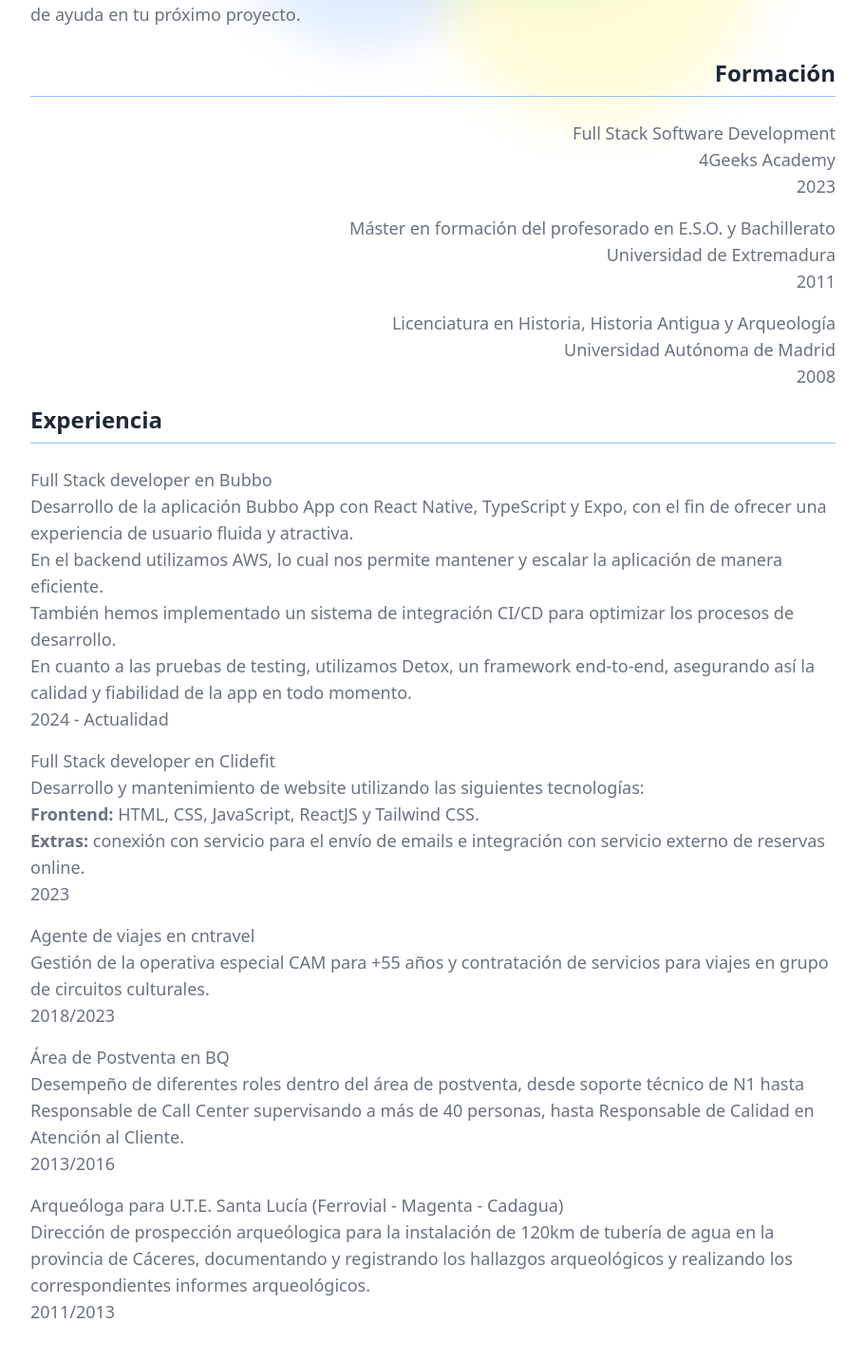
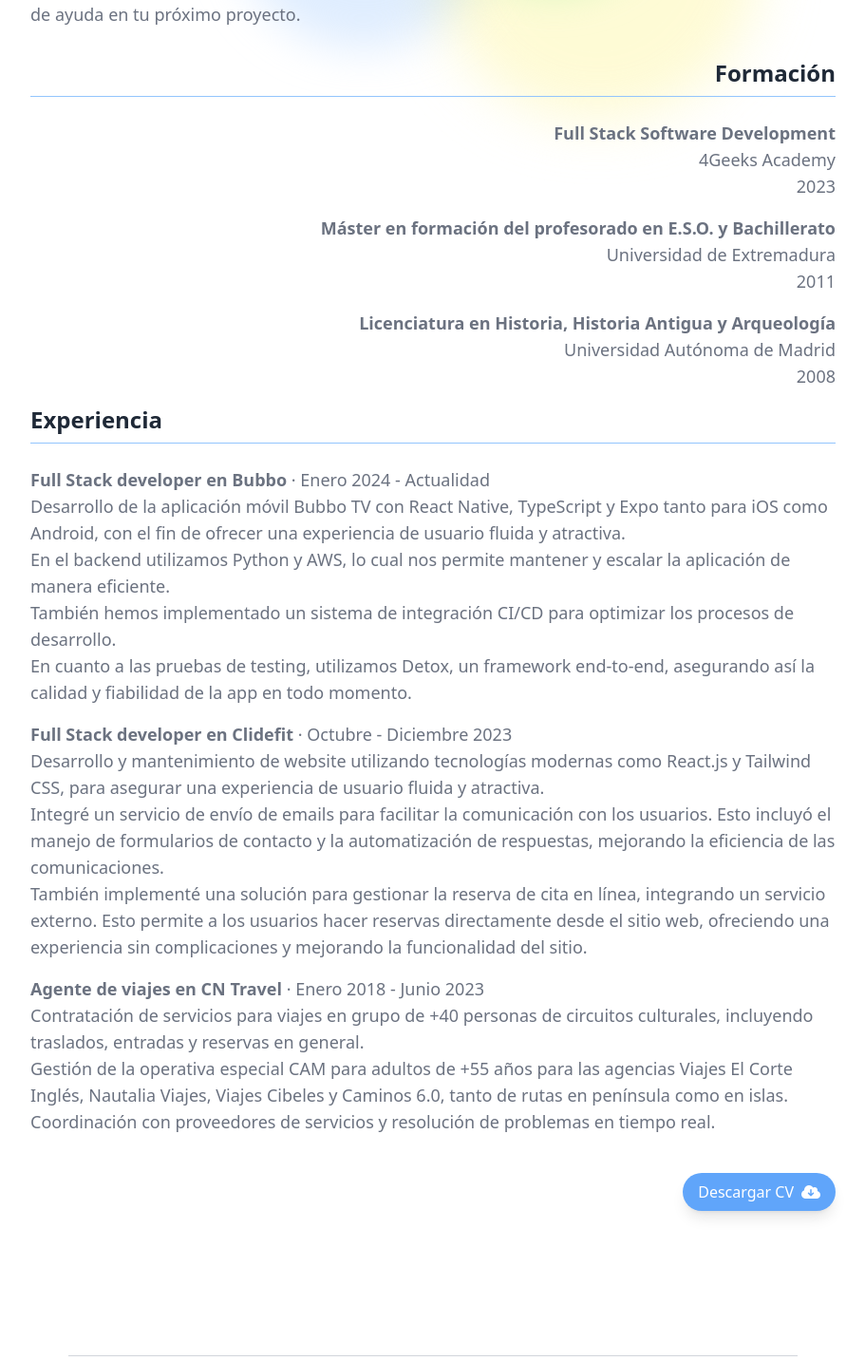
Before and after one commit to srdgz/Mi-portfolio, a React (Vite) app in the folder mi-portfolio/: page /about in a window 1280 px wide. Shown: the part 460-1893 px from the top of the page at 95% size, without its empty margins (184-1095 px from the left). Built offline with nearby package versions, Linux system fonts and the light colour scheme.

Commit message:
fix/Structure changes are made to the About section and a new CV is added

```diff
--- a/mi-portfolio/src/views/About.jsx
+++ b/mi-portfolio/src/views/About.jsx
@@ -10,7 +10,7 @@ const About = () => {
         casos la atención al detalle y la rigurosidad no son solo valiosas sino
         necesarias para hacer un buen trabajo. Apoyada en esto y en mis ganas de
         aprender, he llegado a desarrollar proyectos no solo funcionales, sino
-        visualmente atractivos y tecnológicamente modernos, cosas que considero
+        visualmente atractivos y tecnológicamente modernos, aspectos que considero
         son fundamentales para el desarrollo de software de hoy en día. Sigo
         aprendiendo cada día para hacer mi trabajo lo mejor posible y no me
         conformo con hacer un buen trabajo, persigo la excelencia y soy
@@ -27,17 +27,17 @@ const About = () => {
       </h2>
       <ul className="list-none text-end text-sm md:text-lg text-gray-500 mb-4">
         <li className="mb-4">
-          Full Stack Software Development
+        <strong>Full Stack Software Development</strong>
           <p>4Geeks Academy</p>
           <p>2023</p>
         </li>
         <li className="mb-4">
-          Máster en formación del profesorado en E.S.O. y Bachillerato
+        <strong>Máster en formación del profesorado en E.S.O. y Bachillerato</strong>
           <p>Universidad de Extremadura</p>
           <p>2011</p>
         </li>
         <li className="mb-4">
-          Licenciatura en Historia, Historia Antigua y Arqueología
+        <strong>Licenciatura en Historia, Historia Antigua y Arqueología</strong>
           <p>Universidad Autónoma de Madrid</p>
           <p>2008</p>
         </li>
@@ -47,64 +47,41 @@ const About = () => {
       </h2>
       <ul className="list-none text-start text-sm md:text-lg text-gray-500 mb-4">
       <li className="mb-4">
-          Full Stack developer en Bubbo
+      <strong>Full Stack developer en Bubbo</strong> · Enero 2024 - Actualidad
           <p>
-            Desarrollo de la aplicación Bubbo App con React Native, TypeScript y Expo, con el fin de ofrecer una experiencia de usuario fluida y atractiva.
-          <br />
-            En el backend utilizamos AWS, lo cual nos permite mantener y escalar la aplicación de manera eficiente.
+            Desarrollo de la aplicación móvil Bubbo TV con React Native, TypeScript y Expo tanto para iOS como Android, con el fin de ofrecer una experiencia de usuario fluida y atractiva.
+            <br />
+            En el backend utilizamos Python y AWS, lo cual nos permite mantener y escalar la aplicación de manera eficiente.
             <br />
             También hemos implementado un sistema de integración CI/CD para optimizar los procesos de desarrollo.
             <br />
             En cuanto a las pruebas de testing, utilizamos Detox, un framework end-to-end, asegurando así la calidad y fiabilidad de la app en todo momento.
           </p>
-          <p>2024 - Actualidad</p>
         </li>
         <li className="mb-4">
-          Full Stack developer en Clidefit
+        <strong>Full Stack developer en Clidefit</strong> · Octubre - Diciembre 2023
           <p>
-            Desarrollo y mantenimiento de website utilizando las siguientes
-            tecnologías:
+            Desarrollo y mantenimiento de website utilizando tecnologías modernas como React.js y Tailwind CSS, para asegurar una experiencia de usuario fluida y atractiva.
             <br />
-            <strong>Frontend:</strong> HTML, CSS, JavaScript, ReactJS y Tailwind
-            CSS.
+            Integré un servicio de envío de emails para facilitar la comunicación con los usuarios. Esto incluyó el manejo de formularios de contacto y la automatización de respuestas, mejorando la eficiencia de las comunicaciones.
             <br />
-            <strong>Extras:</strong> conexión con servicio para el envío de
-            emails e integración con servicio externo de reservas online.
+            También implementé una solución para gestionar la reserva de cita en línea, integrando un servicio externo. Esto permite a los usuarios hacer reservas directamente desde el sitio web, ofreciendo una experiencia sin complicaciones y mejorando la funcionalidad del sitio.
           </p>
-          <p>2023</p>
         </li>
         <li className="mb-4">
-          Agente de viajes en cntravel
+        <strong>Agente de viajes en CN Travel</strong> · Enero 2018 - Junio 2023
           <p>
-            Gestión de la operativa especial CAM para +55 años y contratación de
-            servicios para viajes en grupo de circuitos culturales.
+            Contratación de servicios para viajes en grupo de +40 personas de circuitos culturales, incluyendo traslados, entradas y reservas en general.
+            <br />
+            Gestión de la operativa especial CAM para adultos de +55 años para las agencias Viajes El Corte Inglés, Nautalia Viajes, Viajes Cibeles y Caminos 6.0, tanto de rutas en península como en islas.
+            <br />
+            Coordinación con proveedores de servicios y resolución de problemas en tiempo real.
           </p>
-          <p>2018/2023</p>
-        </li>
-        <li className="mb-4">
-          Área de Postventa en BQ
-          <p>
-            Desempeño de diferentes roles dentro del área de postventa, desde
-            soporte técnico de N1 hasta Responsable de Call Center supervisando
-            a más de 40 personas, hasta Responsable de Calidad en Atención al
-            Cliente.
-          </p>
-          <p>2013/2016</p>
-        </li>
-        <li className="mb-4">
-          Arqueóloga para U.T.E. Santa Lucía {"(Ferrovial - Magenta - Cadagua)"}
-          <p>
-            Dirección de prospección arqueólogica para la instalación de 120km
-            de tubería de agua en la provincia de Cáceres, documentando y
-            registrando los hallazgos arqueológicos y realizando los
-            correspondientes informes arqueológicos.
-          </p>
-          <p>2011/2013</p>
         </li>
       </ul>
       <div className="flex justify-end mt-10 mb-32">
         <a
-          href="https://drive.google.com/file/d/179iGrL3t8Mf-sQVCWiKCnhc4qwEqDREG/view?usp=sharing"
+          href="https://drive.google.com/file/d/1TQWLDScuQ2tiBuUQZHGzL7cDPlc58Pjc/view?usp=sharing"
           target="_blank"
           rel="noopener noreferrer"
           className="inline-block px-4 py-2 bg-blue-400 text-white rounded-[50px] hover:bg-blue-500 focus:outline-none shadow-lg"
```
